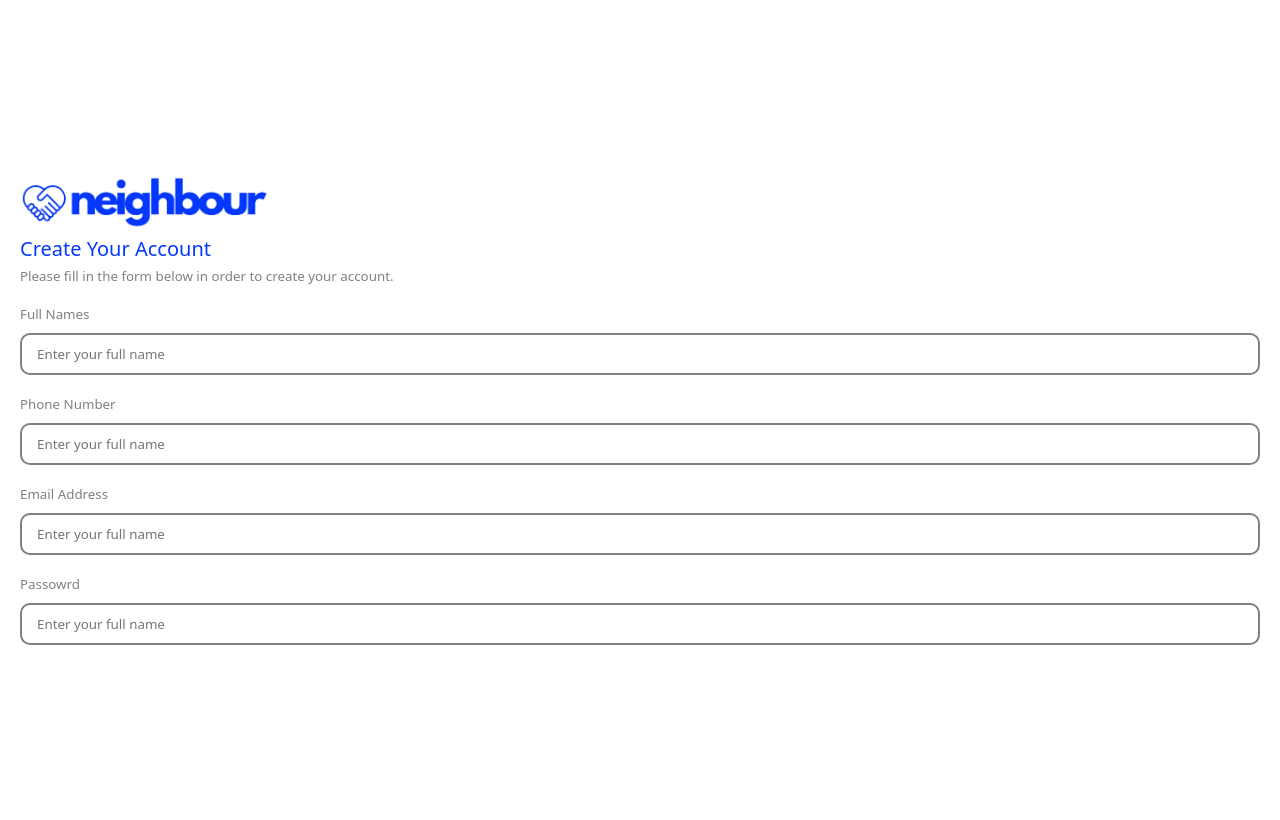
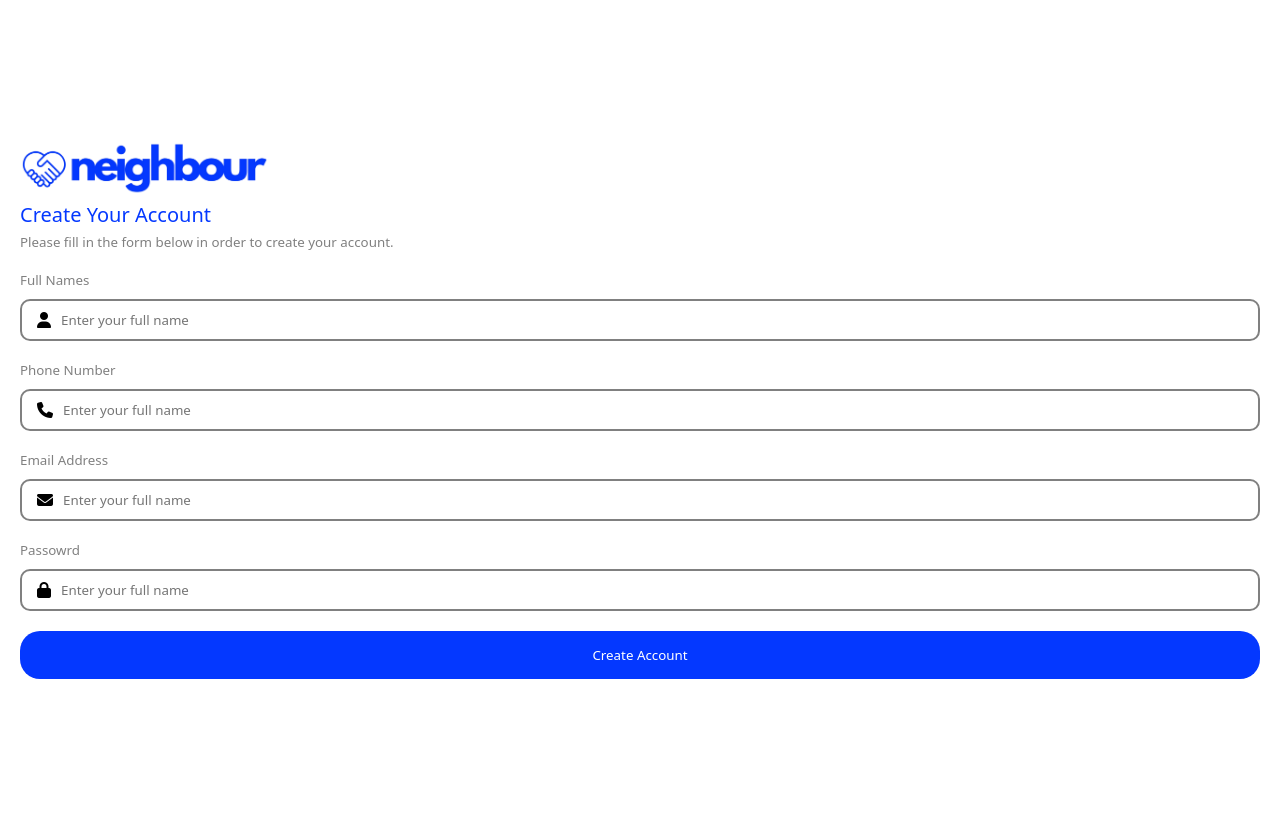
Before and after one commit to oriah-studios-TSF/neighbour, a Python web app: template templates/auth/create_account.html in a window 1280 px wide. Run offline with Jinja, Linux system fonts and the light colour scheme; the template is opened without the code that fills it, so the values that code supplies are empty; some libraries are stand-ins or nearby versions.

Commit message:
Enhance account creation form with input icons and improved button styles

```diff
--- a/static/css/style.css
+++ b/static/css/style.css
@@ -60,7 +60,27 @@
 
 .form-input input {
     width: 100%;
+    border: none;
+}
+
+.form-input {
     padding: 10px 15px;
+    border: 2px solid grey;
+    display: flex;
+    align-items: center;
+    gap: 10px;
     border-radius: 10px;
-    border: 2px solid gray;
 }
+
+.submitBtn {
+    padding: 15px 20px;
+    background-color: #0438ff;
+    border: none;
+    color: white;
+    border-radius: 20px;
+    transition: 0.5s;
+}
+
+.submitBtn:active {
+    transform: translateY(-5px);
+}
--- a/templates/auth/create_account.html
+++ b/templates/auth/create_account.html
@@ -18,23 +18,25 @@
             <form class="form">
                 <div class="form-group">
                     <div class="form-label">Full Names</div>
-                    <div class="form-input"><input type="text" placeholder="Enter your full name"></div>
+                    <div class="form-input"><i class="fas fa-user"></i> <input type="text" placeholder="Enter your full name"></div>
                 </div>
 
                 <div class="form-group">
                     <div class="form-label">Phone Number</div>
-                    <div class="form-input"><input type="text" placeholder="Enter your full name"></div>
+                    <div class="form-input"><i class="fas fa-phone"></i> <input type="text" placeholder="Enter your full name"></div>
                 </div>
 
                 <div class="form-group">
                     <div class="form-label">Email Address</div>
-                    <div class="form-input"><input type="text" placeholder="Enter your full name"></div>
+                    <div class="form-input"><i class="fas fa-envelope"></i> <input type="text" placeholder="Enter your full name"></div>
                 </div>
 
                 <div class="form-group">
                     <div class="form-label">Passowrd</div>
-                    <div class="form-input"><input type="text" placeholder="Enter your full name"></div>
+                    <div class="form-input"><i class="fas fa-lock"></i> <input type="text" placeholder="Enter your full name"></div>
                 </div>
+
+                <button class="submitBtn">Create Account</button>
             </form>
         </div>
     </div>
```
